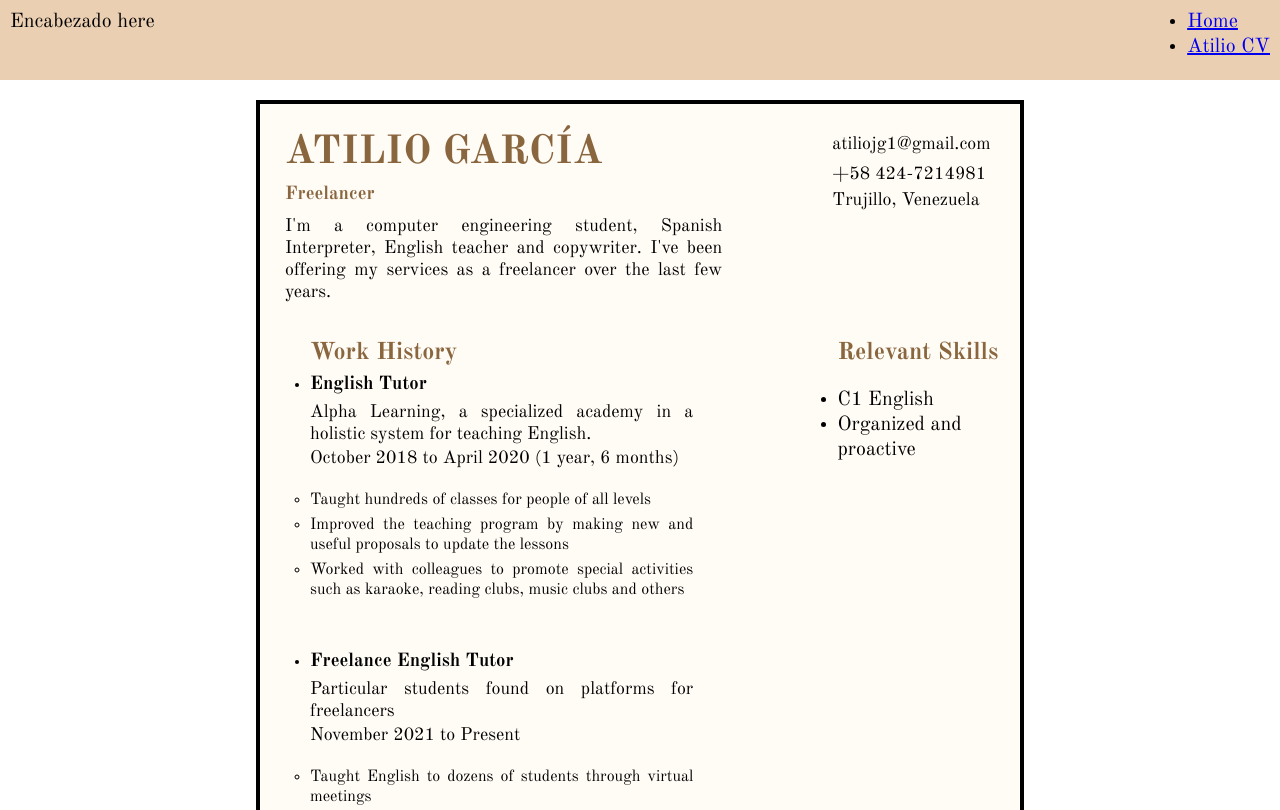
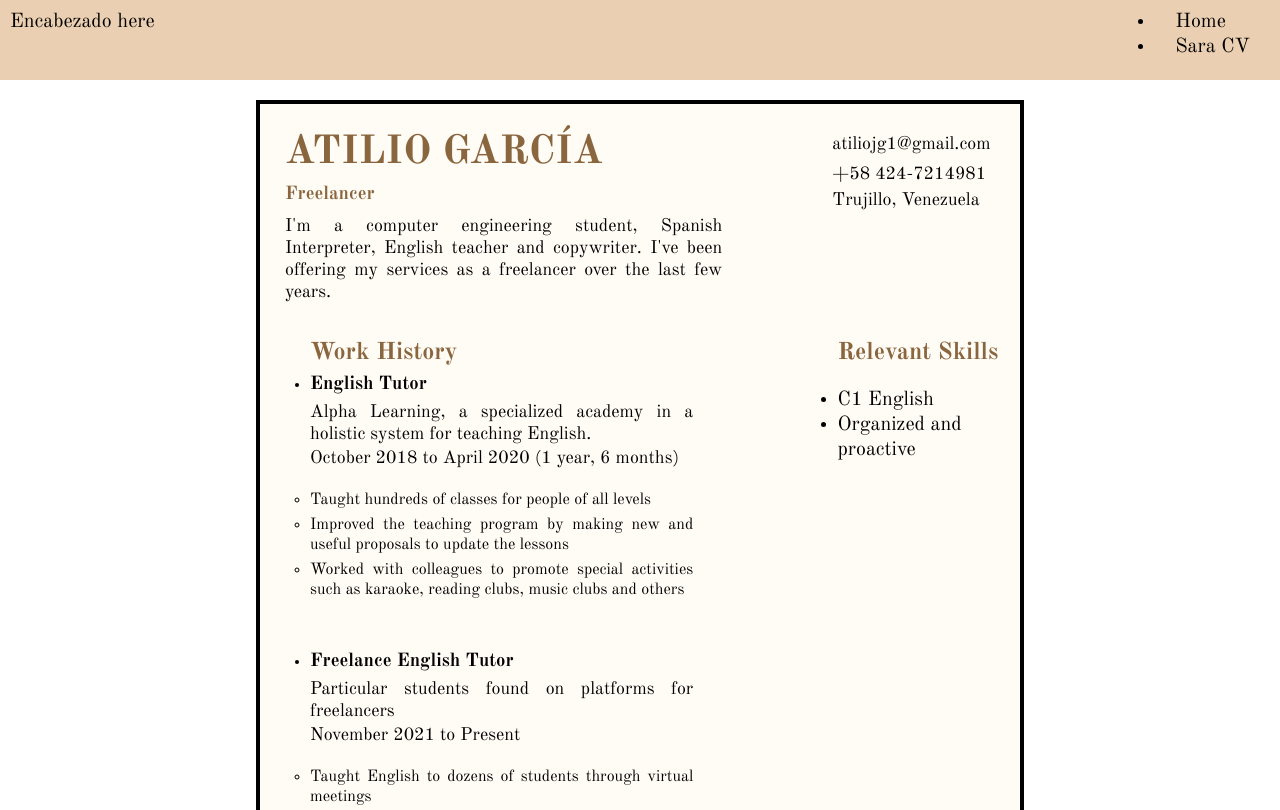
Before and after one commit to st1nkyd00d/CV-proyecto-diplomado, a plain HTML site: page atilioCV.html in a window 1280 px wide. Shown: the top 810 px of the page. Drawn offline with nearby package versions, Linux system fonts and the light colour scheme.

Commit message:
arreglados estilos del nav de atilio

```diff
--- a/atilioCV.html
+++ b/atilioCV.html
@@ -17,7 +17,7 @@
         <nav>
             <ul>
                 <li><a href="index.html">Home</a></li>
-                <li><a href="atilioCV.html">Atilio CV</a></li>
+                <li><a href="saraCV.html">Sara CV</a></li>
             </ul>
         </nav>
     </header>
--- a/atilioCvStyles.css
+++ b/atilioCvStyles.css
@@ -13,6 +13,13 @@ header {
     background-color: #ebcfb2;
     flex-direction: row;
     padding: 10px;
+    font-size: 20px;
+}
+
+header nav ul li a{
+    margin: 20px;
+    text-decoration: none;
+    color: black;
     font-size: 20px;
 }
 
```
